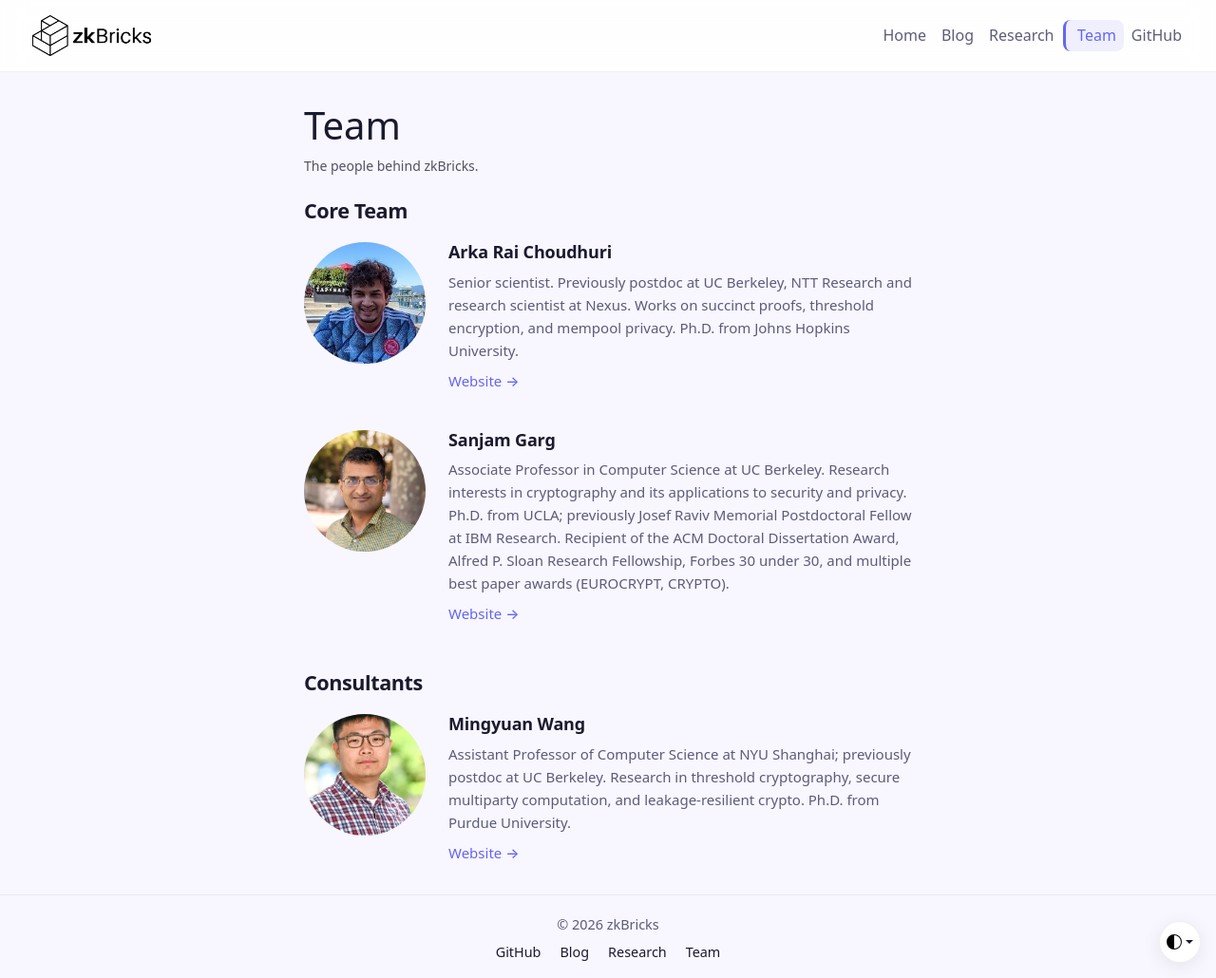
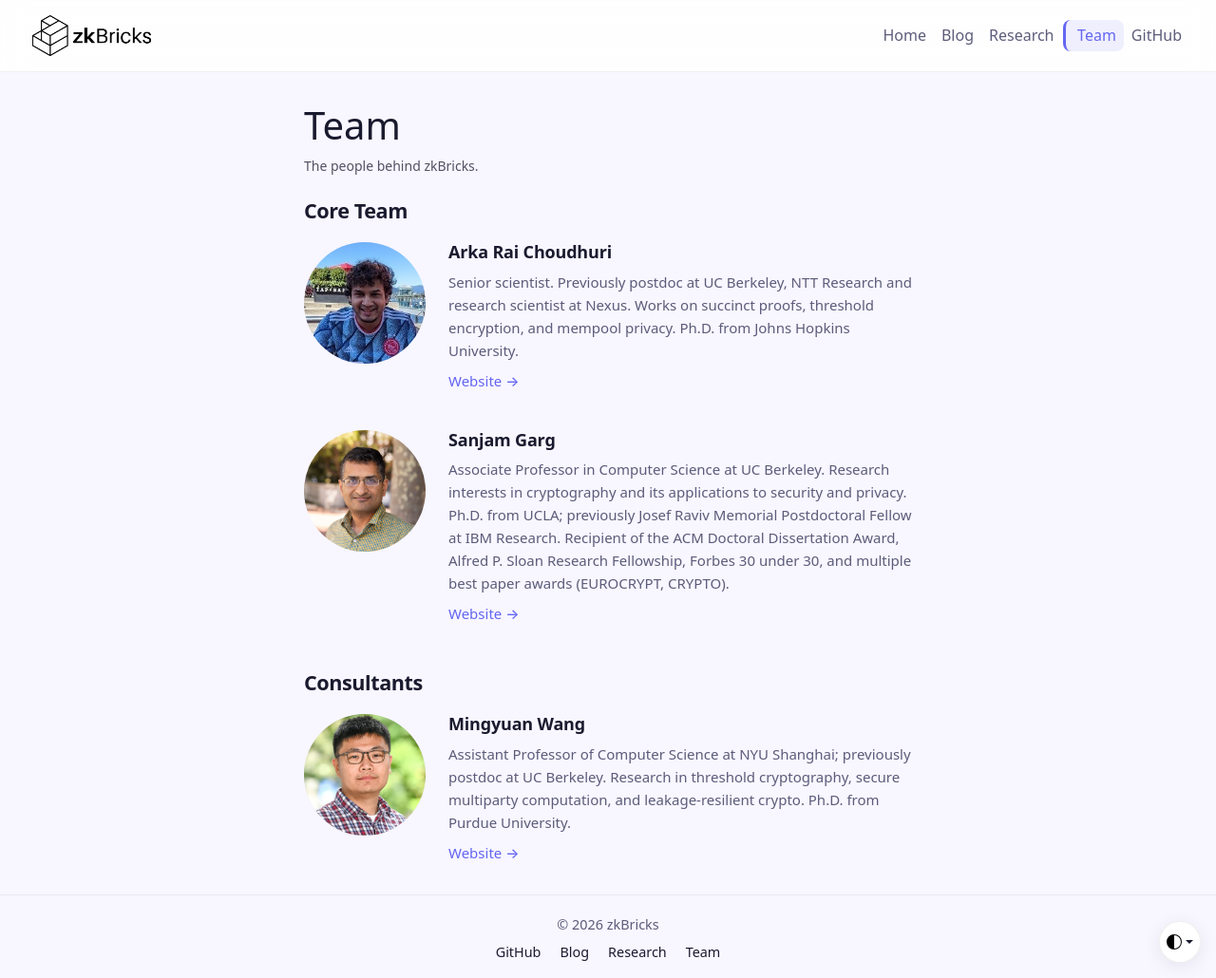
Before and after one commit to zkbricks/zkbricks.github.io, a Jekyll site: the page built from team.html, in a window 1280 px wide and 1030 px high. Shown: the whole window at 95% size. Built offline with Jekyll 4.4.1, drawn with Linux system fonts in a browser that asks for light colours.

Commit message:
Adjusted Mingyuan photo position

```diff
--- a/_data/team.yml
+++ b/_data/team.yml
@@ -17,6 +17,7 @@
 - name: Mingyuan Wang
   group: consultant
   photo: mingyuan.jpg
+  photo_position: "center 24%"
   bio: "Assistant Professor of Computer Science at NYU Shanghai; previously postdoc at UC Berkeley. Research in threshold cryptography, secure multiparty computation, and leakage-resilient crypto. Ph.D. from Purdue University."
   url: https://sites.google.com/view/mingyuan-wang
   dblp: Mingyuan_Wang_0001
--- a/team.html
+++ b/team.html
@@ -23,7 +23,7 @@
       <article class="jellyk-team-card">
         <div class="jellyk-team-card-inner">
           <div class="jellyk-team-photo-wrap">
-            <img src="{{ '/assets/team/' | append: member.photo | relative_url }}" alt="{{ member.name }}" class="jellyk-team-photo" width="160" height="160" loading="lazy">
+            <img src="{{ '/assets/team/' | append: member.photo | relative_url }}" alt="{{ member.name }}" class="jellyk-team-photo" width="160" height="160" loading="lazy"{% if member.photo_position %} style="object-position: {{ member.photo_position }};"{% endif %}>
           </div>
           <div class="jellyk-team-info">
             <h3 class="h5 jellyk-team-name mb-2">{{ member.name }}</h3>
```
